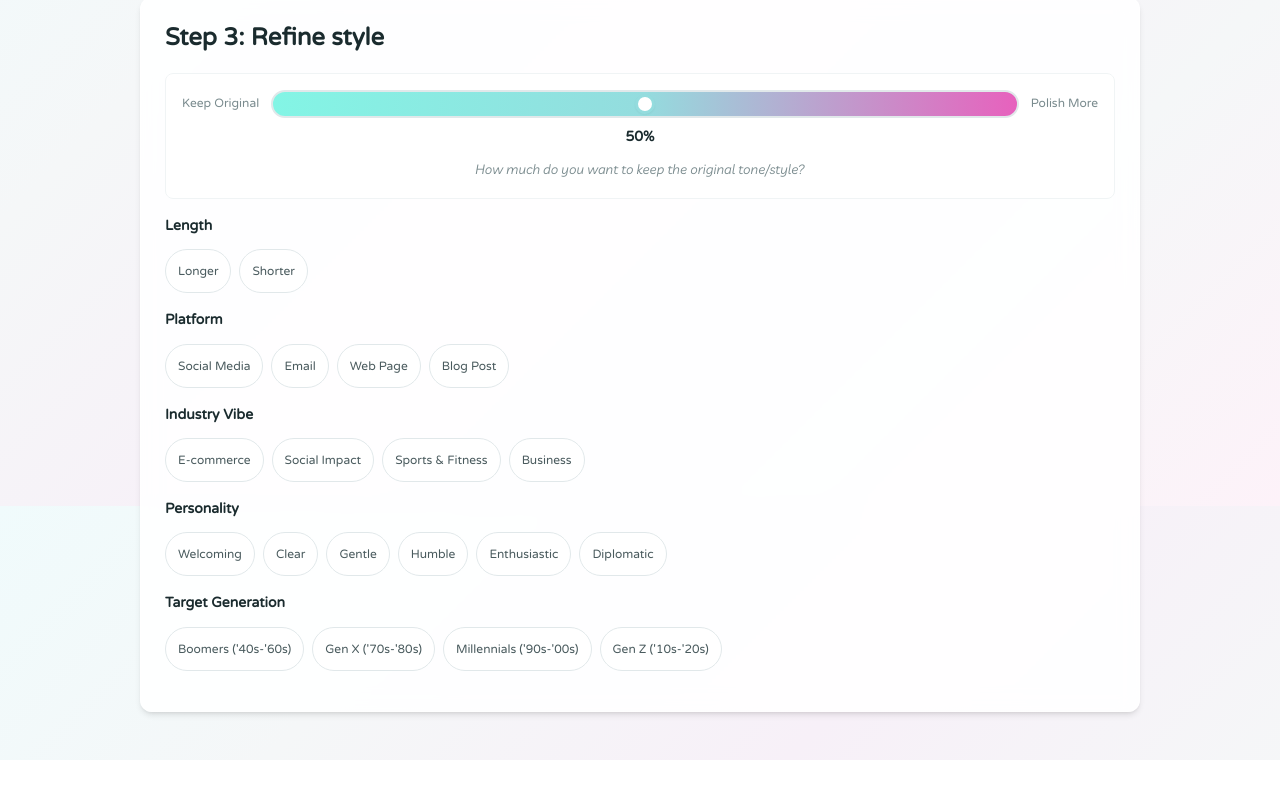
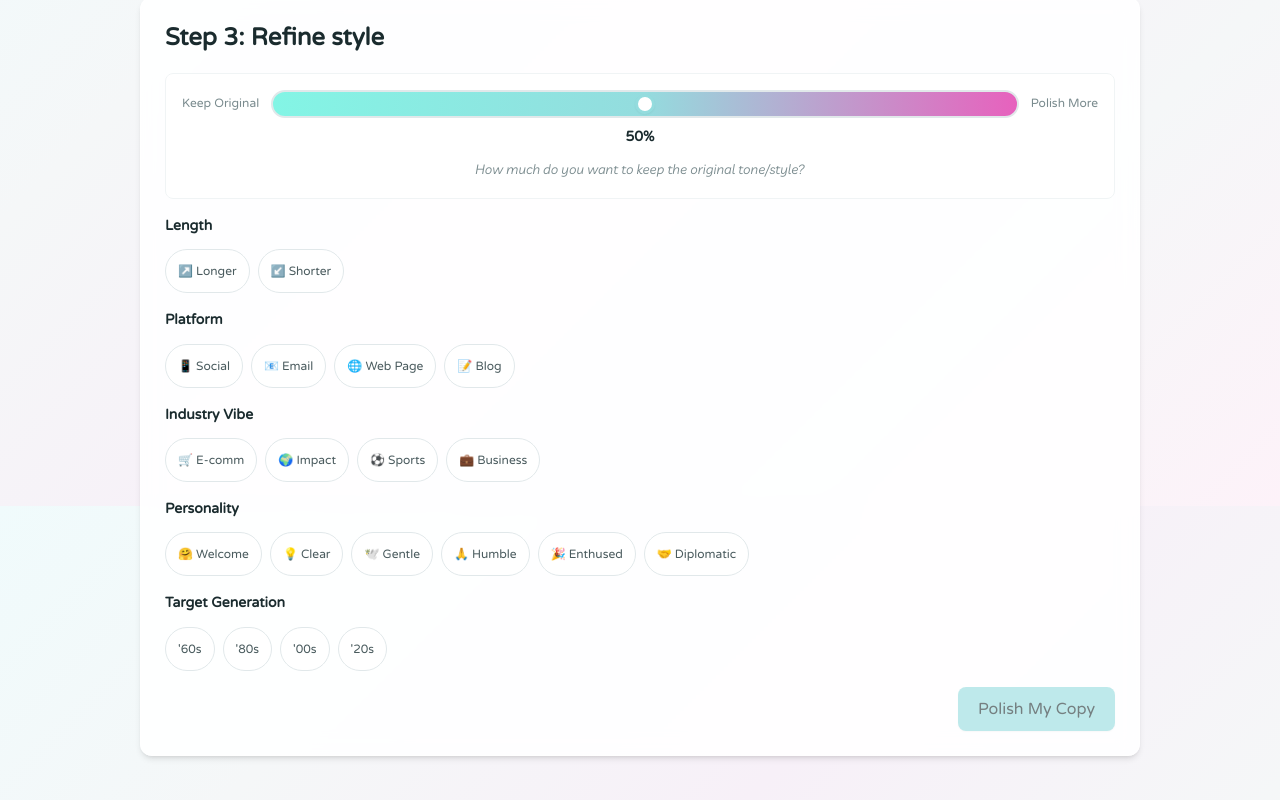
Before and after one commit to cd-space-dot-dot/web-copy-polisher-frontend, a React (Vite) app: page / in a window 1280 px wide. Shown: the part 1094-1894 px from the top of the page. Before the commit the page ends 1854 px from the top, so only its background shows below. Built offline with nearby package versions, Linux system fonts and the light colour scheme; a web font is replaced by a local one.

Commit message:
chip selector design change

```diff
--- a/src/App.jsx
+++ b/src/App.jsx
@@ -169,6 +169,15 @@ export default function App() {
             onChipsChange={setSelectedChips}
           />
         </div>
+        <div className="action-row">
+          <PolishButton
+            handleSubmit={handleSubmit}
+            loading={loading}
+            disabled={!input.trim()}
+            variant="secondary"
+            label="Polish Again"
+          />
+        </div>
       </div>
     </section>
 
--- a/src/components/ChipSelector.jsx
+++ b/src/components/ChipSelector.jsx
@@ -8,66 +8,53 @@ export default function ChipSelector({ selectedChips, onChipsChange }) {
       id: "length",
       label: "Length",
       chips: [
-        { value: "longer", label: "Longer" },
-        { value: "shorter", label: "Shorter" }
+        { value: "longer", label: "↗️ Longer" },
+        { value: "shorter", label: "↙️ Shorter" }
       ]
     },
     {
       id: "platform",
       label: "Platform",
       chips: [
-        { value: "social", label: "Social Media" },
-        { value: "email", label: "Email" },
-        { value: "webpage", label: "Web Page" },
-        { value: "blog", label: "Blog Post" }
+        { value: "social", label: "📱 Social" },
+        { value: "email", label: "📧 Email" },
+        { value: "webpage", label: "🌐 Web Page" },
+        { value: "blog", label: "📝 Blog" }
       ]
     },
     {
       id: "industry",
       label: "Industry Vibe",
       chips: [
-        { value: "ecommerce", label: "E-commerce" },
-        { value: "social-impact", label: "Social Impact" },
-        { value: "sports", label: "Sports & Fitness" },
-        { value: "business", label: "Business" }
+        { value: "ecommerce", label: "🛒 E-comm" },
+        { value: "social-impact", label: "🌍 Impact" },
+        { value: "sports", label: "⚽ Sports" },
+        { value: "business", label: "💼 Business" }
       ]
     },
     {
       id: "tone",
       label: "Personality",
       chips: [
-        { value: "welcoming", label: "Welcoming" },
-        { value: "clear", label: "Clear" },
-        { value: "gentle", label: "Gentle" },
-        { value: "humble", label: "Humble" },
-        { value: "enthused", label: "Enthusiastic" },
-        { value: "diplomatic", label: "Diplomatic" }
+        { value: "welcoming", label: "🤗 Welcome" },
+        { value: "clear", label: "💡 Clear" },
+        { value: "gentle", label: "🕊️ Gentle" },
+        { value: "humble", label: "🙏 Humble" },
+        { value: "enthused", label: "🎉 Enthused" },
+        { value: "diplomatic", label: "🤝 Diplomatic" }
       ]
     },
     {
       id: "generation",
       label: "Target Generation",
       chips: [
-        { value: "boomer", label: "Boomers ('40s-'60s)" },
-        { value: "genx", label: "Gen X ('70s-'80s)" },
-        { value: "millennial", label: "Millennials ('90s-'00s)" },
-        { value: "genz", label: "Gen Z ('10s-'20s)" }
+        { value: "boomer", label: "'60s" },
+        { value: "genx", label: "'80s" },
+        { value: "millennial", label: "'00s" },
+        { value: "genz", label: "'20s" }
       ]
     }
   ];
-
-  const handleChipClick = (categoryId, chipValue) => {
-    const newChips = { ...selectedChips };
-
-    // Toggle chip - if already selected in this category, remove it
-    if (newChips[categoryId] === chipValue) {
-      delete newChips[categoryId];
-    } else {
-      newChips[categoryId] = chipValue;
-    }
-
-    onChipsChange(newChips);
-  };
 
   return (
     <div className="chip-selector">
```
Lines whose indentation alone changed are shown as unchanged.
